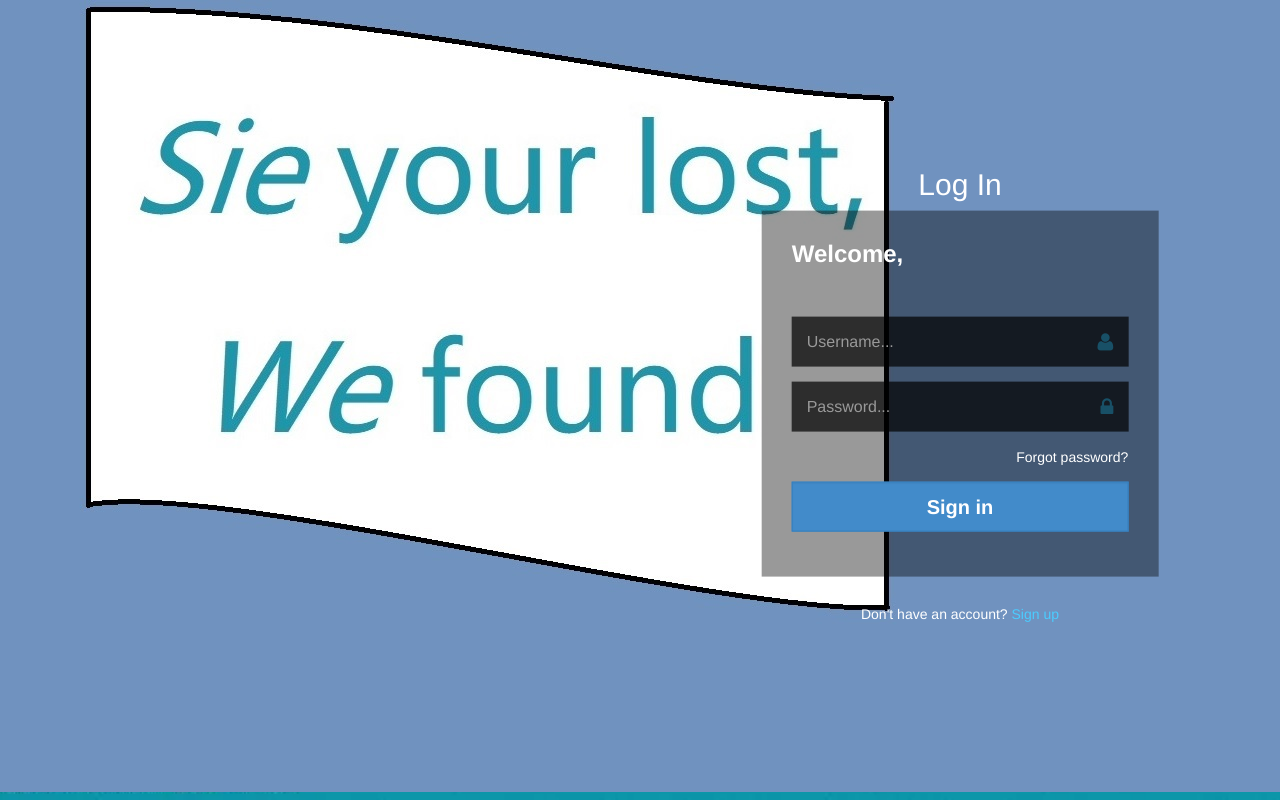
After one commit to misslux/ekkoekko, a Flask app: page /login in a window 1280 px wide; the page is wider, and only the part inside the window is pictured. The commit adds this page. Run offline with Flask 2, Linux system fonts and the light colour scheme; some libraries are stand-ins or nearby versions.

Commit message:
fix: 路径更改，页面跳转

```diff
--- a/app.py
+++ b/app.py
@@ -1,4 +1,4 @@
-from flask import Flask, render_template,flash, request, redirect, url_for
+from flask import Flask, render_template, flash, request, redirect, url_for, session
 import os
 
 # PEOPLE_FOLDER = os.path.join('static', 'people_photo')
@@ -6,27 +6,86 @@ import os
 app = Flask(__name__)
 app.secret_key = "siemens"
 app.config['UPLOAD_FOLDER'] = 'static/images'
+app.secret_key = 'QWERTYUIOP'
 
 from werkzeug.utils import secure_filename
 
 ALLOWED_EXTENSIONS = set(['png', 'jpg', 'jpeg', 'gif'])
 
+
 def allowed_file(filename):
-	return '.' in filename and filename.rsplit('.', 1)[1].lower() in ALLOWED_EXTENSIONS
+    return '.' in filename and filename.rsplit('.', 1)[1].lower() in ALLOWED_EXTENSIONS
+
 
 def getFoundItems():
     return
 
+
 def getLostItems():
     return
 
+
 @app.route('/')
 def homepage():
-    items = ['static/img/iPhone.jpg','static/img/rolex.jpg',
-             'static/img/mi.jpg', 'static/img/latiao.jpg',
-             'static/img/latiao.jpg']
-    description=['Iphone手机','手表', '小米手机', '辣条', '辣条']
-    return render_template('index.html',len=len(items), items=items, description=description)
+    # 改成读文件和文件名避免写死
+    path = "static/img/items/"
+    files = os.listdir(path)
+    items = []
+    description = []
+    for file in files:
+        items.append(path + file)
+        description.append(str(file).split('.')[0])
+
+    # items = ['static/img/iPhone.jpg', 'static/img/rolex.jpg',
+    #          'static/img/mi.jpg', 'static/img/latiao.jpg',
+    #          'static/img/latiao.jpg']
+    # description = ['Iphone手机', '手表', '小米手机', '辣条', '辣条']
+
+    return render_template('index.html', len=len(items), items=items, description=description)
+
+
+@app.route('/index')
+def index():
+    user_info = session.get('user_info')
+    if not user_info:
+        return redirect('/login')
+    return redirect('index')
+
+
+@app.route('/my')
+def my():
+    return render_template('my.html')
+
+
+@app.route('/myinfo')
+def myinfo():
+    return render_template('myinfo.html')
+
+
+@app.route('/surprise')
+def surprise():
+    return render_template('surprise.html')
+
+@app.route('/login', methods=['GET', 'POST'])
+def login():
+    if request.method == 'GET':
+        return render_template('login.html')
+    user = request.form.get('form-username')
+    pwd = request.form.get('form-password')
+    if user == 'admin' and pwd == '123':
+        session['user_info'] = user
+        return redirect('/my')
+    else:
+        return render_template('login.html', msg='用户名or密码错误~~')
+
+
+@app.route('/logout')
+def logout():
+    del session['user_info']
+    return redirect('login')
+
+
+
 
 # @app.route('/', methods=['POST'])
 # def upload_image():
--- /dev/null
+++ b/static/css/custom.css
@@ -0,0 +1,112 @@
+body{
+    background: url(../img/backgroud.jpg) #132533  no-repeat center center;
+    -webkit-background-size: cover;
+    background-size: cover;
+    height: 100vh;
+}
+.login-container{
+    position: absolute;
+    top: 50%;
+    left: 75%;
+    transform: translate(-50%,-50%);
+}
+.login-container .login-content{
+    background: rgba(0, 0, 0, 0.4);
+}
+.pos-r{
+    position: relative;
+}
+.login-container  .login-header{
+    padding: 10px 30px;
+}
+.login-container, .login-container a,.login-container input{
+    color: #ffffff;
+}
+.login-container .login-title span{
+    padding: 10px 20px;
+    display: inline-block;
+    margin-bottom: 20px;
+    text-shadow: -1px 1px 1px rgb(17, 42, 51);
+}
+.login-container .login-title span strong{
+   color: #4bccff;
+}
+.login-container .login-body{
+    padding: 30px 30px;
+}
+.login-container .login-body input.form-control{
+    background: rgba(0, 0, 0, 0.7);
+    height: 50px;
+    border-radius: 0;
+    -webkit-box-shadow: none;
+    -moz-box-shadow: none;
+    box-shadow: none;
+    border: none;
+    border-left: 3px solid transparent;
+    font-size: 16px;
+    -o-transition:all .5s;
+    -webkit-transition:all .5s;
+    transition:all .5s;
+}
+.login-container .login-body input.form-control:focus{
+    border-color: #4bccff;
+}
+.login-container .login-body input.form-control + i{
+    position: absolute;
+    right: 15px;
+    top: 15px;
+    font-size: 20px;
+    color: rgb(24, 80, 103);
+    -o-transition:all .5s;
+    -webkit-transition:all .5s;
+    transition:all .5s;
+}
+.login-container .login-body input.form-control:focus + i{
+    color: #4bccff;
+}
+.login-container .login-body button {
+    height: 50px;
+    -moz-border-radius: 0px;
+    -webkit-border-radius: 0px;
+    border-radius: 0px;
+    font-size: 20px;
+}
+.login-container .login-footer{
+    padding: 20px 0;
+}
+.template h5 a {
+    color: #4bccff;
+}
+
+@media only screen and (max-width: 600px), screen and (max-height: 610px)  {
+
+     .login-container  {
+        padding: 0px;
+    }
+    .login-container .login-title span {
+        padding: 0px;
+        margin-bottom: 10px;
+    }
+     .login-container .login-content {
+         background: none;
+        -moz-box-shadow: none;
+        -webkit-box-shadow: none;
+         box-shadow:none;
+    }
+    .login-header {
+        display: none;
+    }
+    .login-container .login-body {
+        padding: 10px 10px;
+    }
+    .login-container .login-footer {
+        padding: 0;
+    }
+}
+@media only screen and (max-height: 400px)  {
+       .login-container{
+            position: static;
+            transform:none;
+            padding: 0;
+        }
+    }
--- /dev/null
+++ b/templates/login.html
@@ -0,0 +1,76 @@
+<!DOCTYPE html>
+<html lang="en">
+    <head>
+        <meta charset="utf-8">
+        <meta name="viewport" content="width=device-width, initial-scale=1.0">
+        <meta name="description" content="">
+        <meta name="author" content="">
+
+        <title>Log In</title>
+
+        <link href="../static/css/bootstrap.css" rel="stylesheet">
+        <link href="../static/css/stylish-portfolio.css" rel="stylesheet">
+        <link href="../static/css/custom.css" rel="stylesheet">
+        <link href="../static/font-awesome/css/font-awesome.min.css" rel="stylesheet">
+      </head>
+
+
+
+      <body>
+        <div class="container-fluid ">
+            <div class="row">
+                <div class="col-md-6 col-sm-6">
+                    <div class="wefound">
+                        <img src="../static/img/slogan2.jpg" alt="">
+                    </div>
+
+                </div>
+                <div class="login-container col-lg-4 col-md-6 col-sm-8 col-xs-12">
+
+                     <div class="login-title text-center">
+                            <h2>Log In</h2>
+                     </div>
+                    <div class="login-content">
+                        <div class="login-header ">
+                            <h3><strong>Welcome,</strong></h3>
+                        </div>
+                        <div class="login-body">
+                            <form role="form" action="" method="post" class="login-form">
+                                <div class="form-group ">
+                                    <div class="pos-r">
+                                        <input   id="form-username" type="text" name="form-username" placeholder="Username..." class="form-username form-control">
+                                        <i class="fa fa-user"></i>
+                                    </div>
+                                </div>
+                                <div class="form-group">
+                                    <div class="pos-r">
+                                        <input id="form-password" type="password" name="form-password" placeholder="Password..." class="form-password form-control" >
+                                        <i class="fa fa-lock"></i>
+                                    </div>
+                                </div>
+                                <div class="form-group text-right">
+                                    <a href="#" class="bold"> Forgot password?</a>
+                                </div>
+
+                                <div class="form-group">
+                                    <button type="submit" class="btn btn-primary form-control"><strong>Sign in</strong></button>
+                                </div>
+
+                            </form>
+                        </div> <!-- end  login-body -->
+                    </div><!-- end  login-content -->
+                    <div class="login-footer text-center template">
+                        <h5>Don't have an account?<a href="#" class="bold"> Sign up </a>     </h5>
+                    </div>
+
+                </div>  <!-- end  login-container -->
+
+            </div>
+        </div><!-- end container -->
+
+        <script src="https://ajax.googleapis.com/ajax/libs/jquery/3.2.1/jquery.min.js"></script>
+        <script src="https://maxcdn.bootstrapcdn.com/bootstrap/3.3.7/js/bootstrap.min.js"></script>
+
+    </body>
+
+</html>
```
Also changed, not shown: static/css/stylish-portfolio.css (+37 -3 lines), templates/index.html (+5 -3 lines), templates/my.html (added, +130 -0 lines), templates/myinfo.html (added, +93 -0 lines), templates/surprise.html (added, +12 -0 lines), static/img/items/iPhone.jpg (renamed from static/img/iPhone.jpg), static/img/items/latiao.jpg (renamed from static/img/latiao.jpg), static/img/items/mi.jpg (renamed from static/img/mi.jpg), static/img/items/rolex.jpg (renamed from static/img/rolex.jpg), static/img/slogan2.jpg (added).
